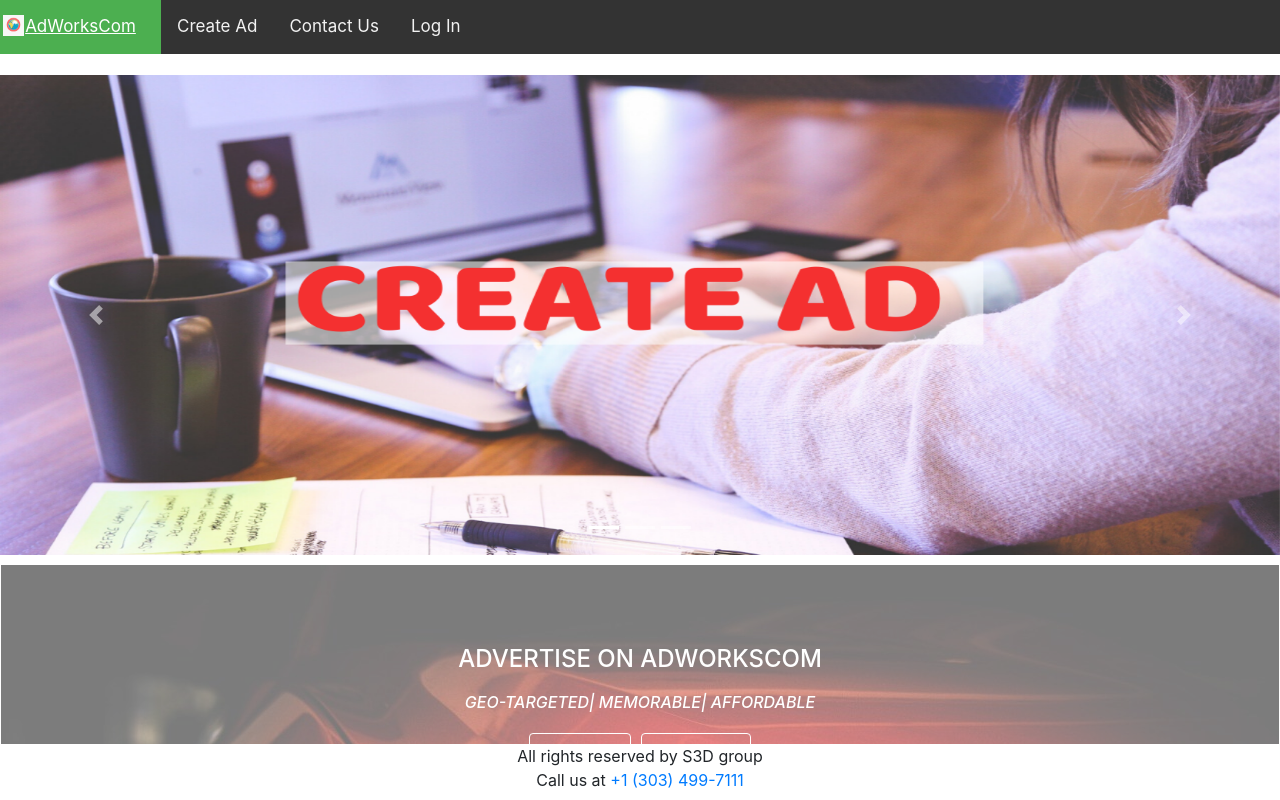
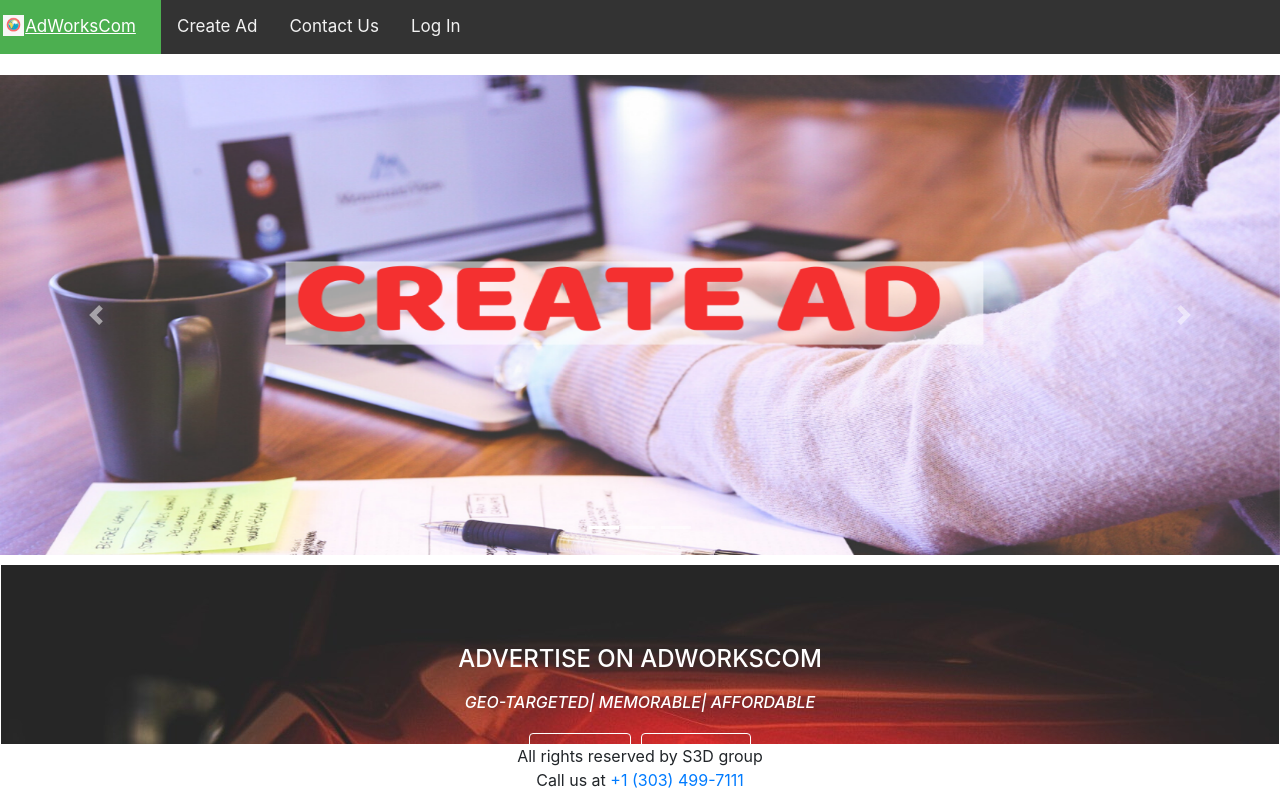
Before and after one commit to openS3D/AdworksCom, a Next.js app in the folder client/: page / in a window 1280 px wide. Built offline with nearby package versions, Linux system fonts and the light colour scheme.

Commit message:
Remove opacity options

```diff
--- a/client/components/Overview/CallToAction/Actions.css
+++ b/client/components/Overview/CallToAction/Actions.css
@@ -15,7 +15,7 @@
     content: '';
     /*background-color: rgba(247, 164, 11, 0.4);*/
     background: url('/images/overview/actions/action_offerings.jpg');
-    opacity: 0.6;
+    /*opacity: 0.6;*/
     width: 100%;
     min-height: 35vh;
 }
```
